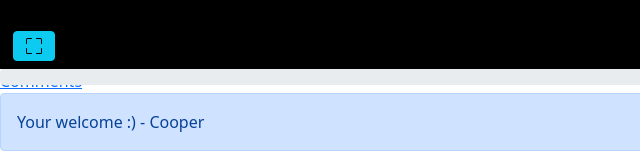
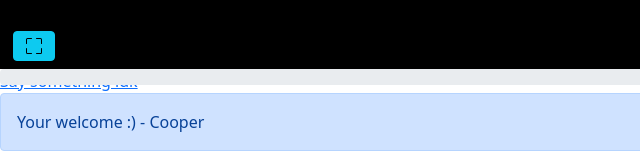
Before and after one commit to reesericci/slope, a plain HTML site: page index.html in a window 1280 px wide. Shown: the part 731-895 px from the top of the page, 0-640 px from the left. Drawn offline with nearby package versions, Linux system fonts and the light colour scheme; no server answers.

Commit message:
Update index.html

```diff
--- a/index.html
+++ b/index.html
@@ -37,7 +37,7 @@
   </script>
 
    <!-- Cloudflare Web Analytics --><script defer src='https://static.cloudflareinsights.com/beacon.min.js' data-cf-beacon='{"token": "4b39163647354f83bd880bd9ea935922"}'></script><!-- End Cloudflare Web Analytics -->
-    <a href = "comments.html">Comments</a>
+    <a href = "comments.html">Say something idk</a>
 
   <div class="alert alert-primary" role="alert" height = "1vh">
   Your welcome :) - Cooper
```
